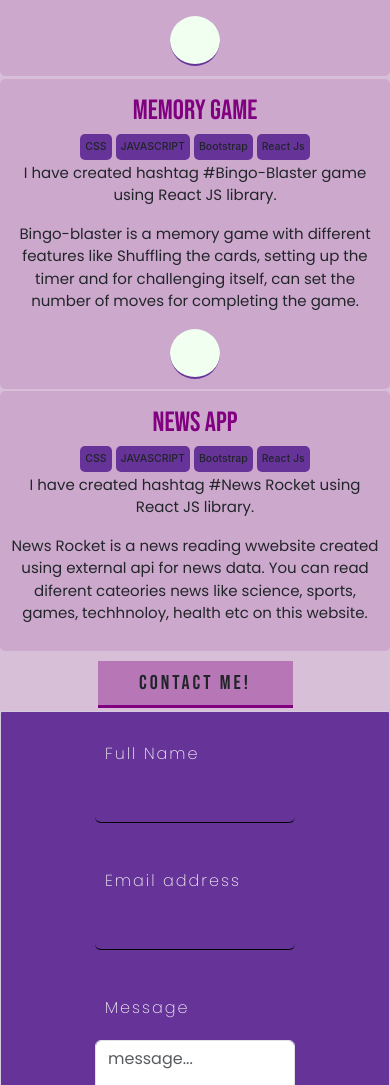
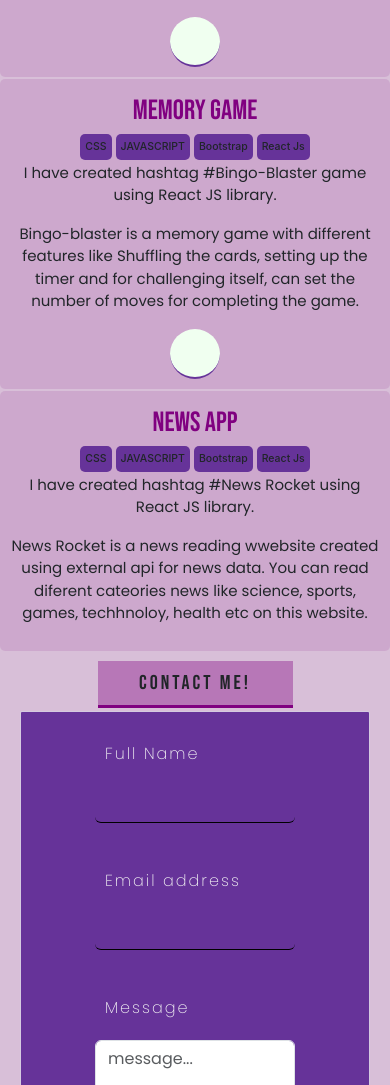
Before and after one commit to YogitaModi/Portfolio, a React (Create React App) app: page / in a window 390 px wide. Shown: the part 2043-3128 px from the top of the page. Built offline with nearby package versions, Linux system fonts and the light colour scheme; some icons are missing; a web font is replaced by a local one.

Commit message:
fixing  media query

```diff
--- a/src/components/form.css
+++ b/src/components/form.css
@@ -59,10 +59,7 @@ h1{
     .contact-form{
         position: relative;
         top: 90px;
-        height: 100%;
+
       }
-    .form{
-     height: 100% !important;
-     width: 100% !important;
-    }
+
 }
```
